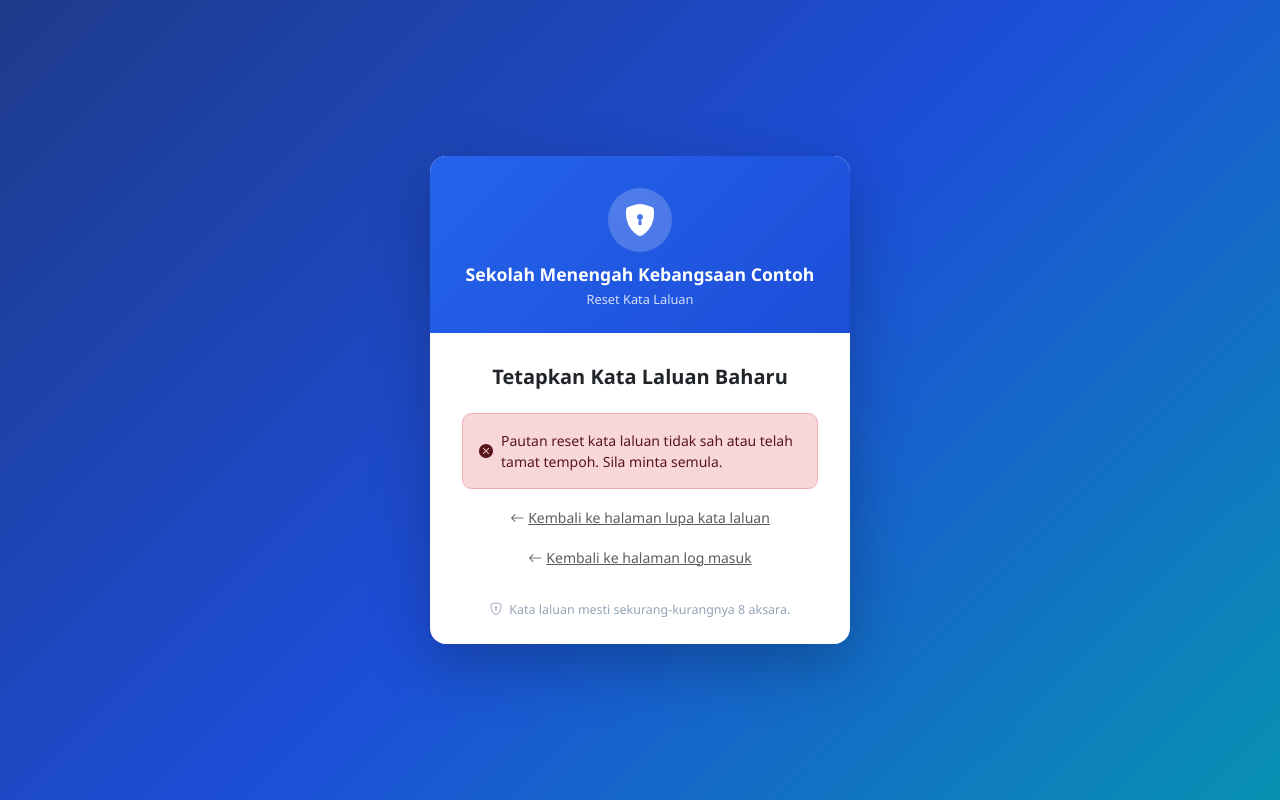
After one commit to farimi2025/myopr, a PHP site: page /sistem-sekolah/reset_kata_laluan.php in a window 1280 px wide. The commit adds this page. Run offline with PHP 8.4, Linux system fonts and the light colour scheme; data comes from the database, SQL or seed files in the repository.

Commit message:
Add dashboard charts, lupa kata laluan, and kad murid export
Dashboard (index.php):
- 3 Chart.js graphs: bar chart murid/tingkatan, doughnut gred
  prestasi, line chart ERPH 12 bulan - all using real DB data

Lupa Kata Laluan:
- login.php: tambah link lupa kata laluan
- lupa_kata_laluan.php: jana token 32-char, papar 8 aksara kepada user
- reset_kata_laluan.php: semak token + masa tamat, reset password
- install/alter_users.sql: tambah kolum token_reset_tamat
- pengguna/aksi.php: reset_password jana URL token untuk admin

Kad Murid:
- export/kad_murid.php: cetak kad murid (2 per muka surat A4),
  mode individu (?murid_id=X) atau kelas (?kelas_id=X&tahun=Y)

https://claude.ai/code/session_01BYVNEzHJiqBtG9wJSLo76z

```diff
--- /dev/null
+++ b/sistem-sekolah/install/alter_users.sql
@@ -0,0 +1,2 @@
+-- Tambah kolum token_reset_tamat ke jadual users (jika belum ada)
+ALTER TABLE users ADD COLUMN IF NOT EXISTS token_reset_tamat DATETIME NULL AFTER token_reset;
--- a/sistem-sekolah/login.php
+++ b/sistem-sekolah/login.php
@@ -160,12 +160,16 @@ $namSekolah = dbValue("SELECT nilai FROM settings WHERE kunci='nama_sekolah'") ?
             <button type="submit" class="btn btn-login btn-primary w-100 text-white">
                 <i class="bi bi-box-arrow-in-right me-2"></i>Log Masuk
             </button>
+            <div class="text-center mt-3">
+                <a href="<?= BASE_URL ?>/lupa_kata_laluan.php" class="text-muted small">
+                    <i class="bi bi-question-circle me-1"></i>Lupa kata laluan?
+                </a>
+            </div>
         </form>
     </div>
     <div class="login-footer">
         <i class="bi bi-shield-lock me-1"></i>
         Sistem ini dilindungi kata laluan. Hanya pengguna yang diberi kebenaran sahaja boleh log masuk.
-        <br><span class="mt-1 d-block">Hubungi pentadbir jika anda terlupa kata laluan.</span>
     </div>
 </div>
 
--- /dev/null
+++ b/sistem-sekolah/reset_kata_laluan.php
@@ -0,0 +1,201 @@
+<?php
+require_once __DIR__ . '/config/database.php';
+require_once __DIR__ . '/config/app.php';
+
+// Mulakan sesi
+if (session_status() === PHP_SESSION_NONE) {
+    session_name(SESSION_NAME);
+    session_start();
+}
+
+// Jika sudah log masuk, redirect ke dashboard
+if (!empty($_SESSION['user_id'])) {
+    header('Location: ' . BASE_URL . '/index.php');
+    exit;
+}
+
+$token = trim($_GET['token'] ?? '');
+$ralat  = '';
+$berjaya = false;
+
+// Semak token — mesti ada dan belum tamat
+$user = null;
+if ($token) {
+    $user = dbFetch(
+        "SELECT id, nama, username FROM users WHERE token_reset=? AND token_reset_tamat > NOW() AND status='aktif' LIMIT 1",
+        [$token]
+    );
+}
+
+if (!$token || !$user) {
+    $ralat = 'Pautan reset kata laluan tidak sah atau telah tamat tempoh. Sila minta semula.';
+}
+
+// Proses kemaskini kata laluan
+if (!$ralat && $_SERVER['REQUEST_METHOD'] === 'POST') {
+    $kataLaluan    = $_POST['kata_laluan'] ?? '';
+    $sahKataLaluan = $_POST['sah_kata_laluan'] ?? '';
+
+    if (strlen($kataLaluan) < 8) {
+        $ralat = 'Kata laluan mesti sekurang-kurangnya 8 aksara.';
+    } elseif ($kataLaluan !== $sahKataLaluan) {
+        $ralat = 'Kata laluan tidak sepadan. Sila semak semula.';
+    } else {
+        $hashed = password_hash($kataLaluan, PASSWORD_DEFAULT);
+        dbQuery(
+            "UPDATE users SET password=?, token_reset=NULL, token_reset_tamat=NULL WHERE id=?",
+            [$hashed, $user['id']]
+        );
+        $_SESSION['flash'] = ['jenis' => 'success', 'mesej' => 'Kata laluan berjaya ditetapkan semula. Sila log masuk dengan kata laluan baharu.'];
+        header('Location: ' . BASE_URL . '/login.php');
+        exit;
+    }
+}
+
+$namSekolah = dbValue("SELECT nilai FROM settings WHERE kunci='nama_sekolah'") ?? 'Sistem Pengurusan Sekolah';
+?>
+<!DOCTYPE html>
+<html lang="ms">
+<head>
+    <meta charset="UTF-8">
+    <meta name="viewport" content="width=device-width, initial-scale=1.0">
+    <title>Reset Kata Laluan | <?= htmlspecialchars($namSekolah) ?></title>
+    <link href="https://cdn.jsdelivr.net/npm/bootstrap@5.3.2/dist/css/bootstrap.min.css" rel="stylesheet">
+    <link href="https://cdn.jsdelivr.net/npm/bootstrap-icons@1.11.3/font/bootstrap-icons.min.css" rel="stylesheet">
+    <style>
+        :root { --primary: #2563eb; }
+        body {
+            min-height: 100vh;
+            background: linear-gradient(135deg, #1e3a8a 0%, #1d4ed8 50%, #0891b2 100%);
+            display: flex; align-items: center; justify-content: center;
+            font-family: 'Segoe UI', system-ui, sans-serif;
+        }
+        .login-card {
+            width: 420px; max-width: 95vw;
+            background: #fff;
+            border-radius: 1rem;
+            box-shadow: 0 20px 60px rgba(0,0,0,.25);
+            overflow: hidden;
+        }
+        .login-header {
+            background: linear-gradient(135deg, #2563eb, #1d4ed8);
+            padding: 2rem 2rem 1.5rem;
+            text-align: center;
+            color: #fff;
+        }
+        .login-header .school-icon {
+            width: 64px; height: 64px;
+            background: rgba(255,255,255,.2);
+            border-radius: 50%;
+            display: flex; align-items: center; justify-content: center;
+            margin: 0 auto .75rem;
+            font-size: 2rem;
+        }
+        .login-header h1 { font-size: 1.1rem; font-weight: 700; margin: 0 0 .25rem; }
+        .login-header p { font-size: .8rem; opacity: .8; margin: 0; }
+        .login-body { padding: 2rem; }
+        .form-control {
+            border-radius: .6rem; border-color: #e2e8f0;
+            padding: .65rem .9rem; font-size: .9rem;
+        }
+        .form-control:focus { border-color: var(--primary); box-shadow: 0 0 0 .2rem rgba(37,99,235,.15); }
+        .input-group-text { background: #f8fafc; border-color: #e2e8f0; border-radius: .6rem 0 0 .6rem; }
+        .btn-reset {
+            background: linear-gradient(135deg, #2563eb, #1d4ed8);
+            border: none; border-radius: .6rem;
+            font-weight: 600; font-size: .95rem;
+            padding: .7rem; letter-spacing: .02em;
+            transition: opacity .2s, transform .2s;
+        }
+        .btn-reset:hover { opacity: .9; transform: translateY(-1px); }
+        .login-footer { text-align: center; font-size: .78rem; color: #94a3b8; padding: 0 2rem 1.5rem; }
+        .alert { border-radius: .6rem; font-size: .875rem; }
+        .password-toggle { cursor: pointer; background: #f8fafc; border-left: none !important; }
+    </style>
+</head>
+<body>
+<div class="login-card">
+    <div class="login-header">
+        <div class="school-icon"><i class="bi bi-shield-lock-fill"></i></div>
+        <h1><?= htmlspecialchars($namSekolah) ?></h1>
+        <p>Reset Kata Laluan</p>
+    </div>
+    <div class="login-body">
+        <h2 class="fs-5 fw-semibold text-center text-dark mb-4">Tetapkan Kata Laluan Baharu</h2>
+
+        <?php if ($ralat): ?>
+        <div class="alert alert-danger d-flex align-items-center gap-2">
+            <i class="bi bi-x-circle-fill flex-shrink-0"></i>
+            <div><?= htmlspecialchars($ralat) ?></div>
+        </div>
+        <div class="text-center mt-2">
+            <a href="<?= BASE_URL ?>/lupa_kata_laluan.php" class="text-muted small">
+                <i class="bi bi-arrow-left me-1"></i>Kembali ke halaman lupa kata laluan
+            </a>
+        </div>
+        <?php else: ?>
+
+        <p class="text-muted small text-center mb-4">
+            Menetapkan semula kata laluan untuk akaun: <strong><?= htmlspecialchars($user['username']) ?></strong>
+        </p>
+
+        <form method="POST" action="<?= BASE_URL ?>/reset_kata_laluan.php?token=<?= htmlspecialchars($token) ?>" autocomplete="off">
+            <div class="mb-3">
+                <label class="form-label fw-semibold">Kata Laluan Baharu</label>
+                <div class="input-group">
+                    <span class="input-group-text"><i class="bi bi-lock text-muted"></i></span>
+                    <input type="password" class="form-control" name="kata_laluan" id="pwd1"
+                           placeholder="Sekurang-kurangnya 8 aksara" required minlength="8">
+                    <button type="button" class="btn btn-outline-secondary password-toggle"
+                            onclick="togglePwd('pwd1','icon1')">
+                        <i class="bi bi-eye" id="icon1"></i>
+                    </button>
+                </div>
+            </div>
+            <div class="mb-4">
+                <label class="form-label fw-semibold">Sahkan Kata Laluan</label>
+                <div class="input-group">
+                    <span class="input-group-text"><i class="bi bi-lock-fill text-muted"></i></span>
+                    <input type="password" class="form-control" name="sah_kata_laluan" id="pwd2"
+                           placeholder="Masukkan semula kata laluan" required minlength="8">
+                    <button type="button" class="btn btn-outline-secondary password-toggle"
+                            onclick="togglePwd('pwd2','icon2')">
+                        <i class="bi bi-eye" id="icon2"></i>
+                    </button>
+                </div>
+            </div>
+            <button type="submit" class="btn btn-reset btn-primary w-100 text-white">
+                <i class="bi bi-check2-circle me-2"></i>Tetapkan Kata Laluan
+            </button>
+        </form>
+
+        <?php endif; ?>
+
+        <div class="text-center mt-3">
+            <a href="<?= BASE_URL ?>/login.php" class="text-muted small">
+                <i class="bi bi-arrow-left me-1"></i>Kembali ke halaman log masuk
+            </a>
+        </div>
+    </div>
+    <div class="login-footer">
+        <i class="bi bi-shield-lock me-1"></i>
+        Kata laluan mesti sekurang-kurangnya 8 aksara.
+    </div>
+</div>
+
+<script src="https://cdn.jsdelivr.net/npm/bootstrap@5.3.2/dist/js/bootstrap.bundle.min.js"></script>
+<script>
+function togglePwd(fieldId, iconId) {
+    const field = document.getElementById(fieldId);
+    const icon  = document.getElementById(iconId);
+    if (field.type === 'password') {
+        field.type = 'text';
+        icon.className = 'bi bi-eye-slash';
+    } else {
+        field.type = 'password';
+        icon.className = 'bi bi-eye';
+    }
+}
+</script>
+</body>
+</html>
```
Also changed, not shown: sistem-sekolah/export/kad_murid.php (added, +313 -0 lines), sistem-sekolah/lupa_kata_laluan.php (added, +162 -0 lines), sistem-sekolah/modules/pengguna/aksi.php (+9 -10 lines).
